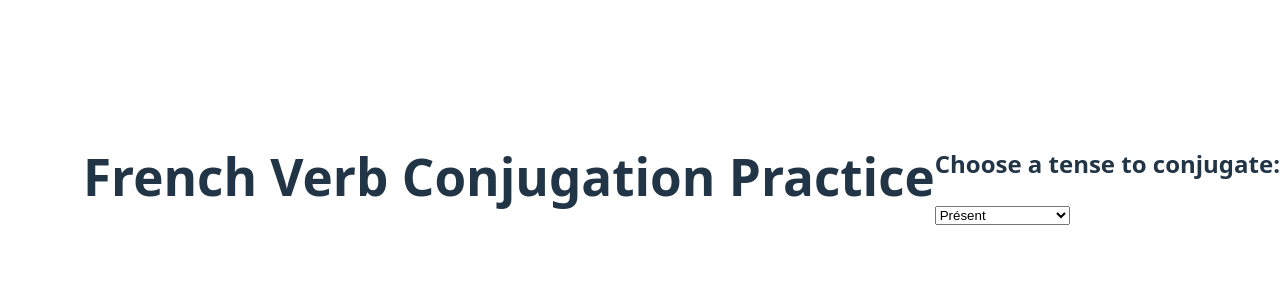
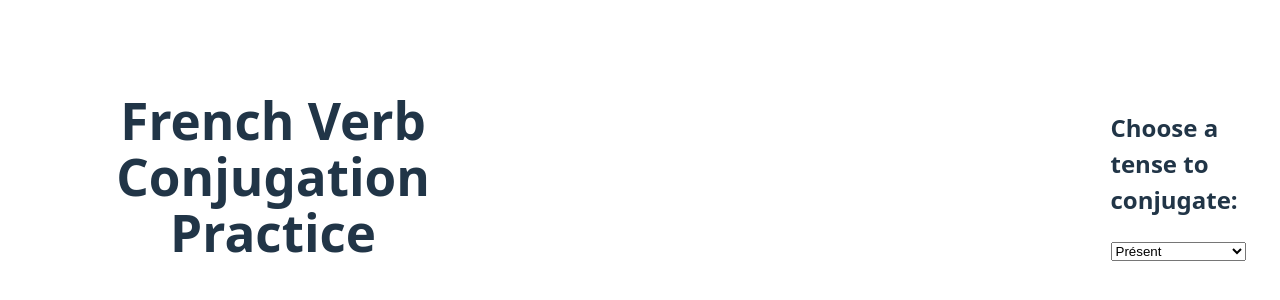
Before and after one commit to HalcyonHalcyon/FrenchConjugator, a Vue app: page / in a window 1280 px wide. Shown: the part 224-524 px from the top of the page. Built offline with nearby package versions, Linux system fonts and the light colour scheme.

Commit message:
Changing styling location

```diff
--- a/src/style.css
+++ b/src/style.css
@@ -65,6 +65,17 @@ button:focus-visible {
   text-align: center;
 }
 
+h1 {
+  vertical-align: text-top;
+  text-align: center;
+}
+
+
+.break {
+  flex-basis: 100%;
+  height: 0;
+}
+
 @media (prefers-color-scheme: light) {
   :root {
     color: #213547;
```
